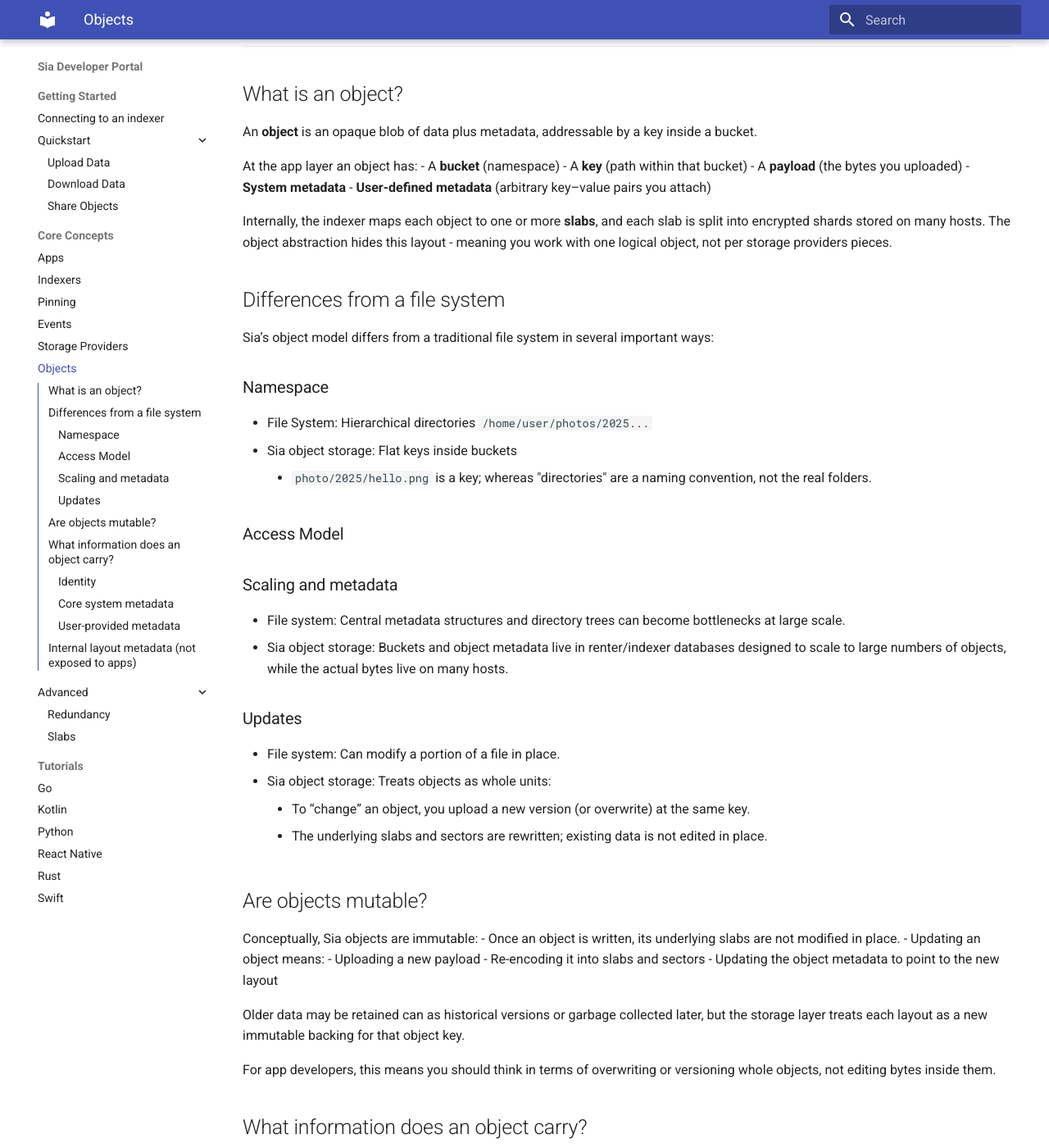
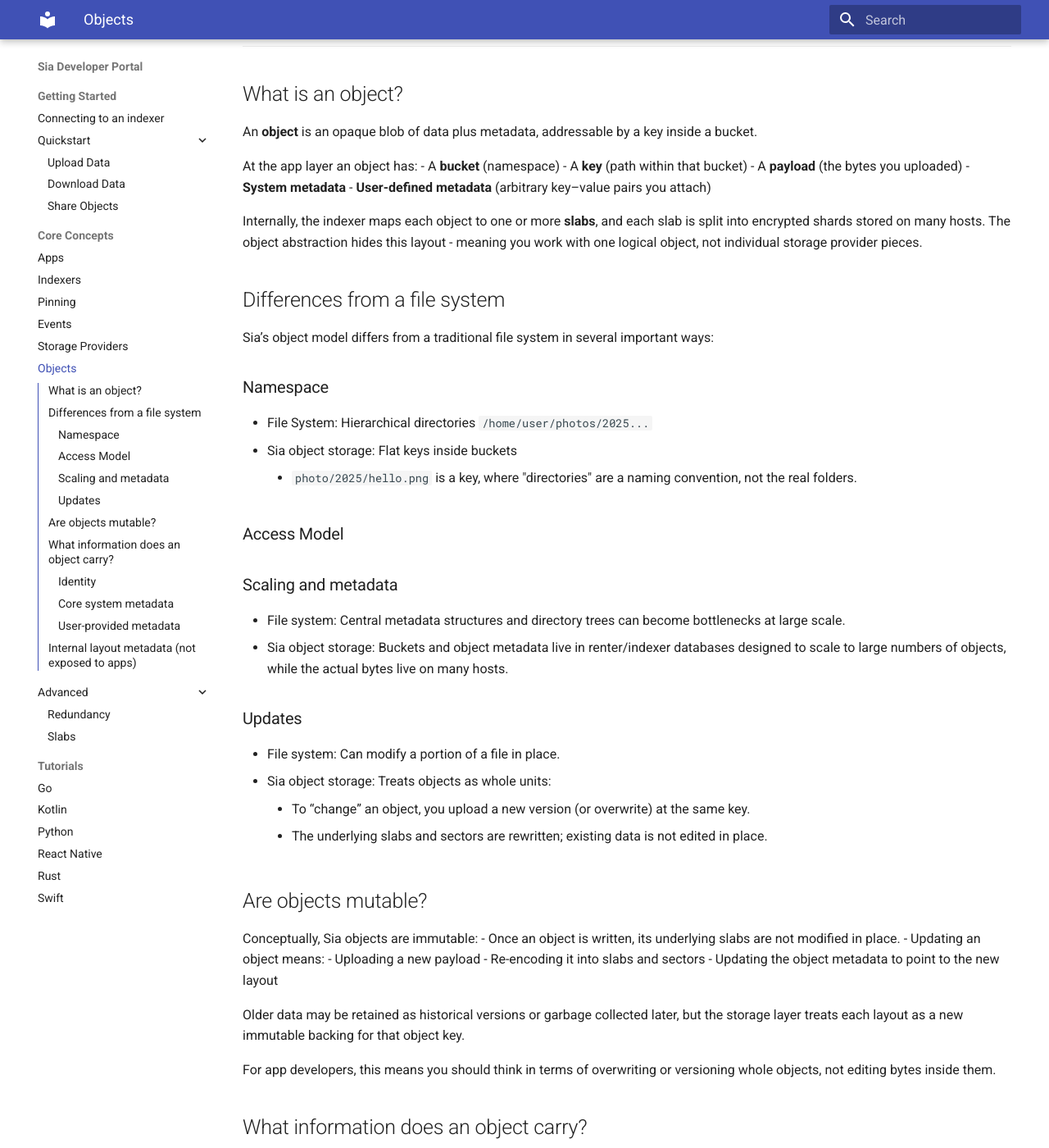
Before and after one commit to SiaFoundation/developer-portal, an MkDocs documentation site: the page built from docs/core-concepts/objects.md, in a window 1280 px wide and 1400 px high, scrolled down 225 px. Shown: the whole window at 82% size. Built offline with MkDocs 1.6.1 and Material for MkDocs 9.7.7, drawn with Linux system fonts in a browser that asks for light colours; some of the changed text lies outside the part shown.

Commit message:
co-pilot fixes 1

```diff
--- a/docs/core-concepts/objects.md
+++ b/docs/core-concepts/objects.md
@@ -25,7 +25,7 @@
 
 Internally, the indexer maps each object to one or more **slabs**, and each
 slab is split into encrypted shards stored on many hosts. The object abstraction
-hides this layout - meaning you work with one logical object, not per storage providers pieces.
+hides this layout - meaning you work with one logical object, not individual storage provider pieces.
 
 ## Differences from a file system
 
@@ -34,7 +34,7 @@
 ### Namespace
 - File System: Hierarchical directories `/home/user/photos/2025...`
 - Sia object storage: Flat keys inside buckets
-    - `photo/2025/hello.png` is a key; whereas "directories" are a naming convention, not the real folders.
+    - `photo/2025/hello.png` is a key, where "directories" are a naming convention, not the real folders.
 
 ### Access Model
 
@@ -57,7 +57,7 @@
     - Re-encoding it into slabs and sectors
     - Updating the object metadata to point to the new layout
 
-Older data may be retained can as historical versions or garbage collected later, but the storage layer treats each layout as a new immutable backing for that object key.
+Older data may be retained as historical versions or garbage collected later, but the storage layer treats each layout as a new immutable backing for that object key.
 
 For app developers, this means you should think in terms of overwriting or versioning whole objects, not editing bytes inside them.
 
```
Also changed, not shown: other parts of docs/core-concepts/objects.md (+1 -1 lines).
